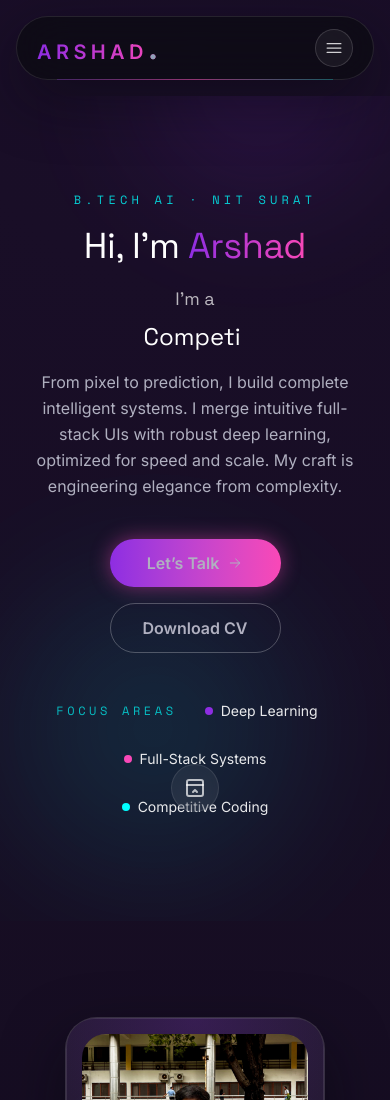
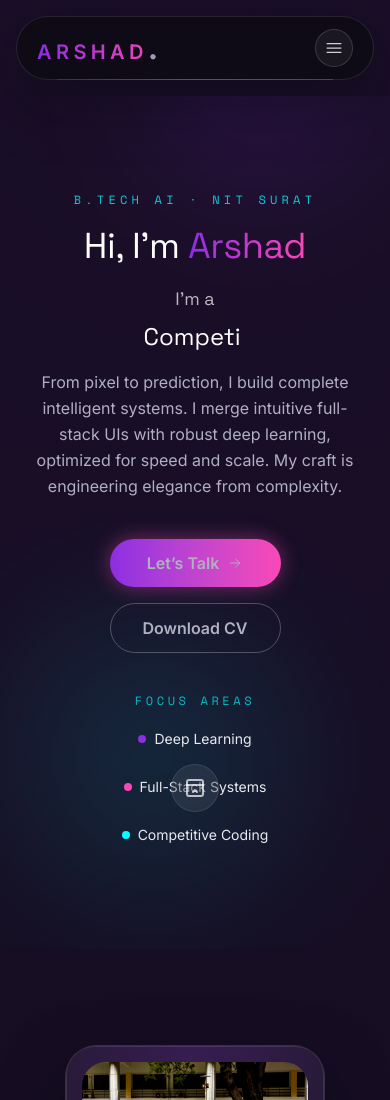
Before and after one commit to Arshad-13/Arshad_Portfolio, a Next.js app: page / in a window 390 px wide. Shown: the top 1100 px of the page. Built offline with nearby package versions, Linux system fonts and the light colour scheme.

Commit message:
fixed mobile view of herosection

```diff
--- a/app/components/HeroSection.jsx
+++ b/app/components/HeroSection.jsx
@@ -5,7 +5,7 @@ import { TypeAnimation } from "react-type-animation";
 
 const roles = [
   "AI Engineer",
-  "Full-Stack Innovator",
+  "Full-Stack Developer",
   "Competitive Programmer",
 ];
 
@@ -80,10 +80,11 @@ const HeroSection = () => {
             </a>
           </div>
 
-          <div className="flex flex-wrap items-center justify-center gap-3 text-sm text-[#B0B0C0]/80 lg:justify-start">
+          <div className="flex flex-col items-center gap-3 text-sm text-[#B0B0C0]/80 lg:flex-row lg:flex-wrap lg:justify-start">
             <span className="font-mono text-xs uppercase tracking-[0.3em] text-[#00FFFF]/70">
               Focus Areas
             </span>
+            <div className="flex flex-col items-center gap-3 sm:flex-row sm:flex-wrap sm:justify-center lg:justify-start">
               {focusAreas.map(({ label, accent }) => (
                 <span
                   key={label}
@@ -96,6 +97,7 @@ const HeroSection = () => {
             </div>
           </div>
         </div>
+      </div>
     </section>
   );
 };
```
Lines whose indentation alone changed are shown as unchanged.
